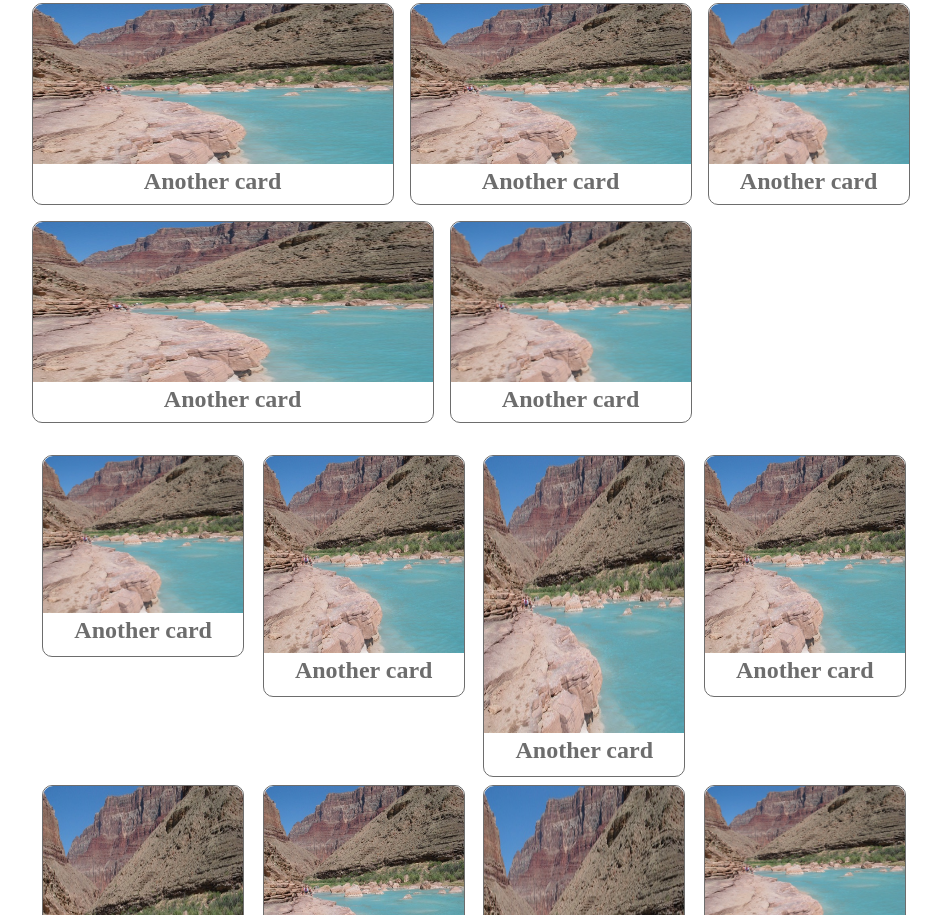
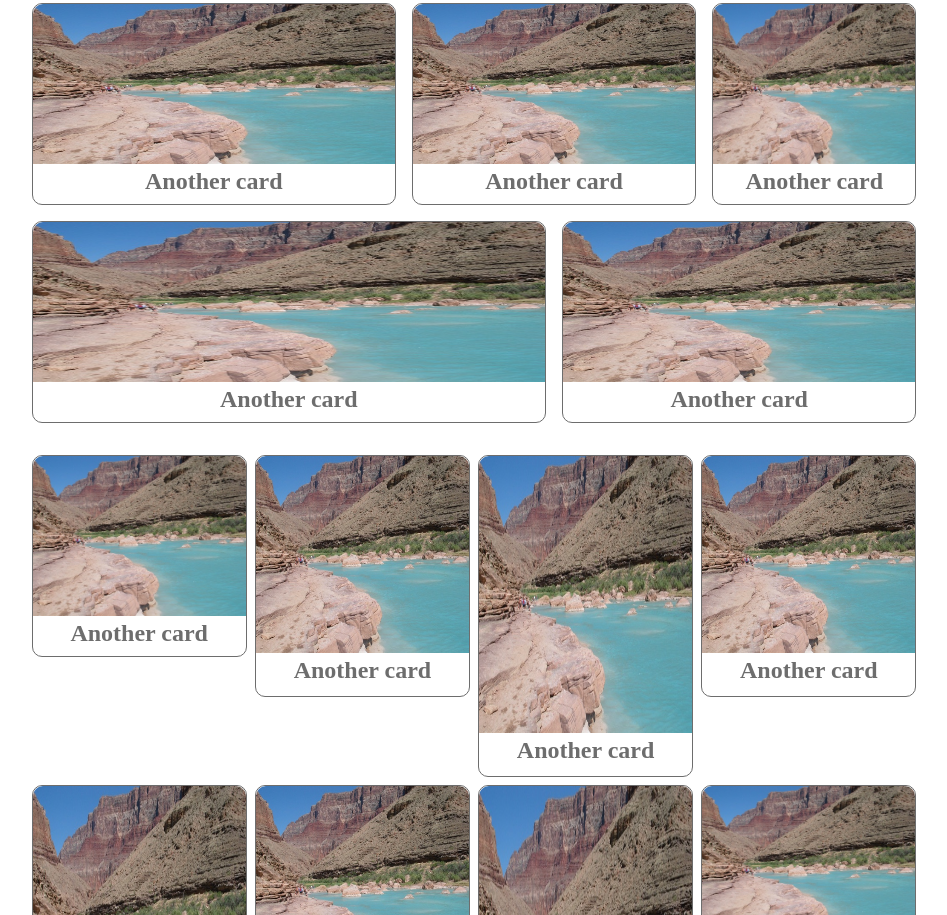
Before and after one commit to nickthathasnotbeentakenyet/WDD-331R--Advanced-CSS-, a plain HTML site: page week12/index.html in a window 1280 px wide. Shown: the part 1313-2228 px from the top of the page, without its empty margins (166-1113 px from the left). Drawn offline with Linux system fonts and the light colour scheme.

Commit message:
summer 2022 backup

```diff
--- a/week12/styles.css
+++ b/week12/styles.css
@@ -1,3 +1,4 @@
+
 .row-grid{
     width: 70%;
     margin: auto;
@@ -7,6 +8,10 @@
     column-gap: 1em;
     justify-content:baseline;
 }
+.row-grid h2{
+    margin-top: -.5em;
+    color: rgb(109, 109, 109);
+}
 .row-grid div{
     height: 100%;
     display: flex;
@@ -15,10 +20,6 @@
     border: 1px solid rgb(109, 109, 109);
     border-radius: 10px;
 }
-.row-grid h2{
-    margin-top: -.5em;
-    color: rgb(109, 109, 109);
-}
 .row-grid img{
 
     min-height: 80%;
@@ -26,21 +27,34 @@
     background-color: white;
     border-radius: 10px;
 }
+
+.card {
+    flex: 1 auto;
+    display: flex;
+    flex-direction: column;
+    border: 1px solid black;
+    border-radius: 5px;
+}
+img {
+    width: 100%;
+    height: 100%;
+}
 /* --------------------------------------- */
 .col-grid{
     padding-top: 2em;
     width: 70%;
     margin: auto;
     display: flex;
-    flex-wrap: wrap;
+    flex-flow: row wrap;
+    flex: auto;
     gap: .5em;
-    justify-content:space-evenly;
 }
 
 .col-grid div{
     width: 100%;
+    flex: auto;
     display: flex;
-    flex-direction: column;
+    /* flex-direction: column; */
     text-align: center;
     border: 1px solid rgb(109, 109, 109);
     border-radius: 10px;
```
